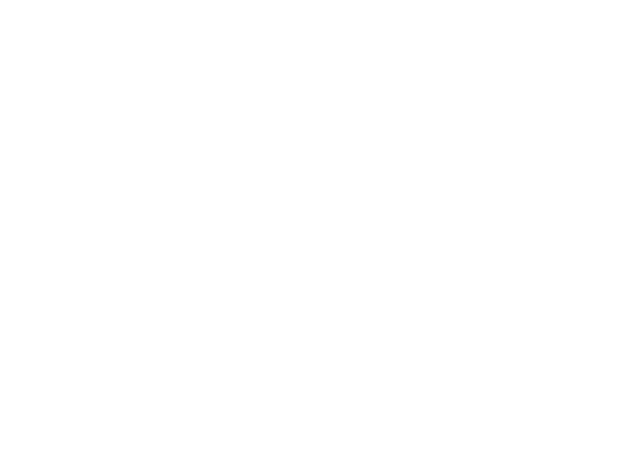
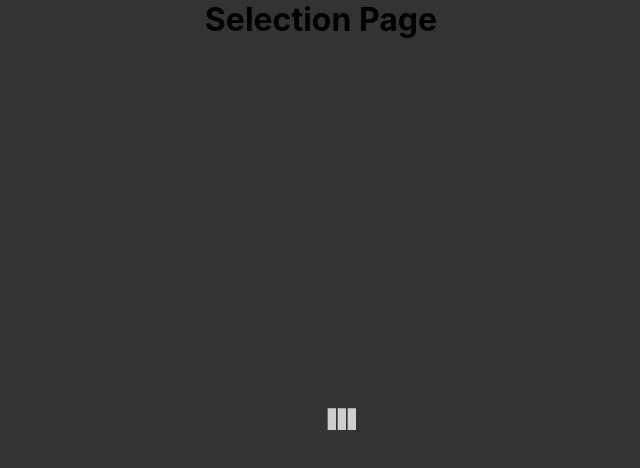
Before and after one commit to kamalgupta97/yatra_clone, a React (Create React App) app in the folder frontend/: page / in a window 1280 px wide. Shown: the top 468 px of the page, without its empty margins (319-959 px from the left). Built offline with nearby package versions, Linux system fonts and the light colour scheme.

Commit message:
added Loader in components

```diff
--- /dev/null
+++ b/frontend/src/Components/LoadingIndicator/LoadingIndicator.jsx
@@ -0,0 +1,28 @@
+import React from 'react';
+import styled from 'styled-components';
+import ViewColumnIcon from '@material-ui/icons/ViewColumn';
+
+const Loader = styled.div`
+position:fixed;
+width:100%;
+height:100%;
+background-color:#000000;
+opacity:0.8;
+z-index:1000;
+top:0;
+`
+
+const style ={
+    position:'fixed',
+    top:'50%',
+    left:'50%',
+    color:'c4c4c4',
+    fontSize:'40px'
+}
+export const LoadingIndicator = () => {
+    return (
+        <Loader>
+            <ViewColumnIcon style={style}/>
+        </Loader>
+    )
+}
--- a/frontend/src/Pages/SeatSelection/SeatSelection.jsx
+++ b/frontend/src/Pages/SeatSelection/SeatSelection.jsx
@@ -1,12 +1,13 @@
 import react from 'react';
 
 import styles from  './SeatSelection.module.css';
-
+import {LoadingIndicator} from '../../Components/LoadingIndicator/LoadingIndicator'
 
 export const SeatSelection = () => {
     return (
         <div className={styles.wrapper}>
-            <h1></h1>
+            <h1>Selection Page</h1>
+            <LoadingIndicator/>
         </div>
     )
 }
--- a/frontend/src/Pages/SeatSelection/SeatSelection.module.css
+++ b/frontend/src/Pages/SeatSelection/SeatSelection.module.css
@@ -1,3 +1,3 @@
 .wrapper{
-    background-color: red;
+
 }
--- a/frontend/src/index.css
+++ b/frontend/src/index.css
@@ -1,4 +1,4 @@
-body {
+body ,*{
   margin: 0;
   font-family: -apple-system, BlinkMacSystemFont, 'Segoe UI', 'Roboto', 'Oxygen',
     'Ubuntu', 'Cantarell', 'Fira Sans', 'Droid Sans', 'Helvetica Neue',
```
